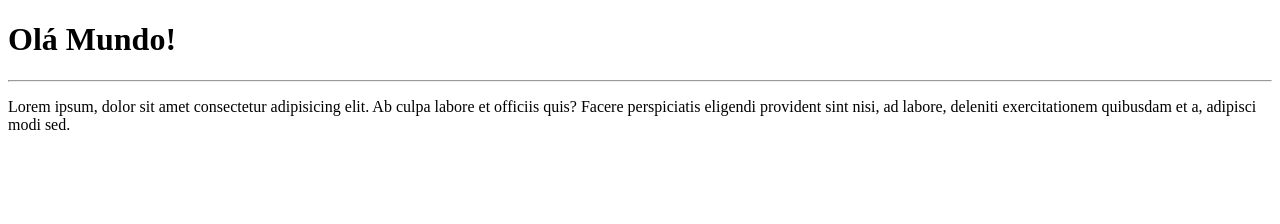
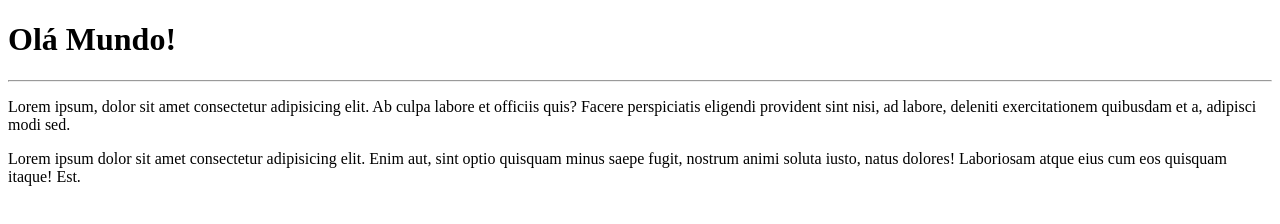
Before and after one commit to Soter-Luna/Ola-Mundo, a plain HTML site: page site exemplo/index.html in a window 1280 px wide. Drawn offline with Linux system fonts and the light colour scheme.

Commit message:
adicionei um paragrafo

```diff
--- a/site exemplo/index.html
+++ b/site exemplo/index.html
@@ -10,5 +10,6 @@
 <h1>Olá Mundo!</h1>
 <hr>
 <p>Lorem ipsum, dolor sit amet consectetur adipisicing elit. Ab culpa labore et officiis quis? Facere perspiciatis eligendi provident sint nisi, ad labore, deleniti exercitationem quibusdam et a, adipisci modi sed.</p>
+<p>Lorem ipsum dolor sit amet consectetur adipisicing elit. Enim aut, sint optio quisquam minus saepe fugit, nostrum animi soluta iusto, natus dolores! Laboriosam atque eius cum eos quisquam itaque! Est.</p>
 </body>
 </html>
```
